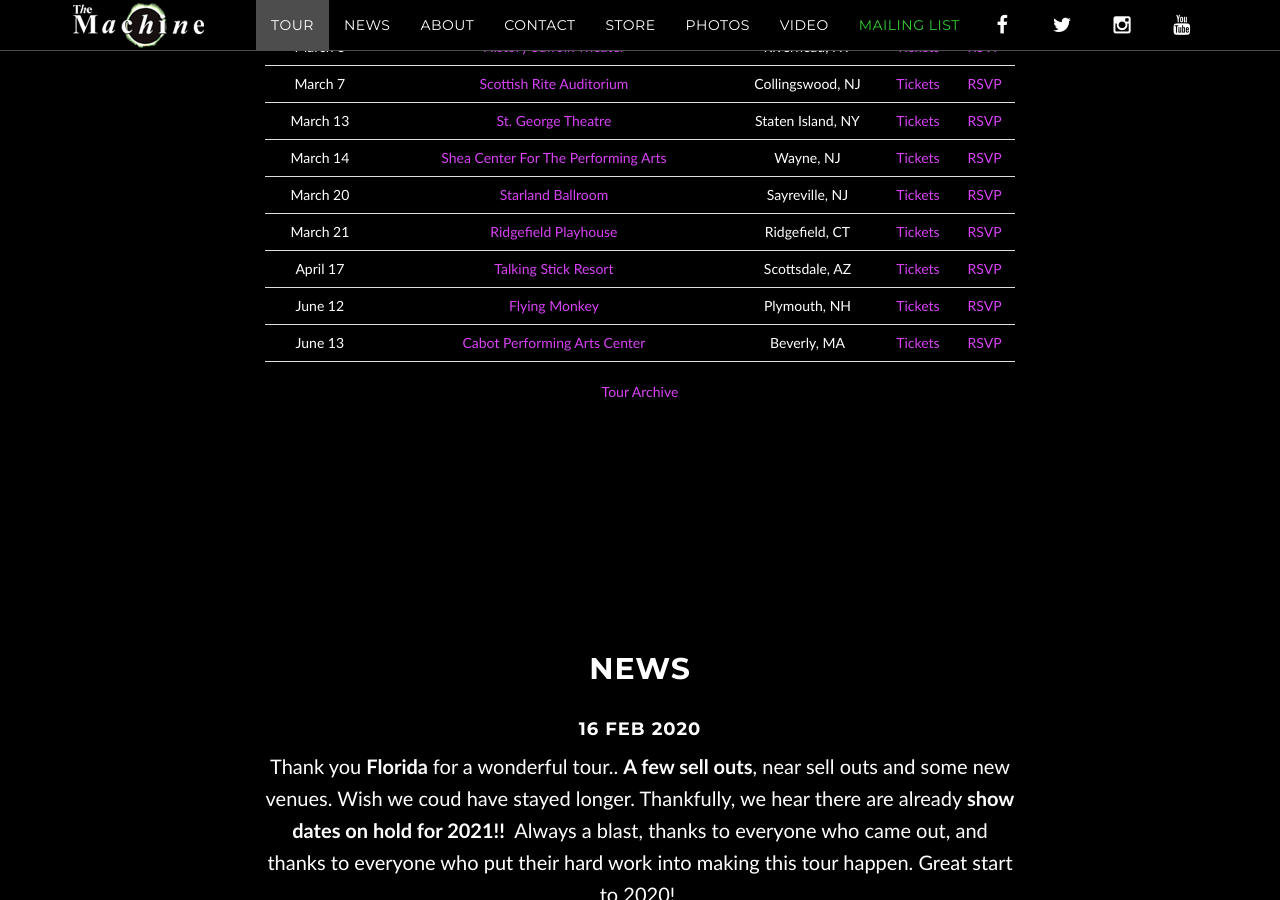
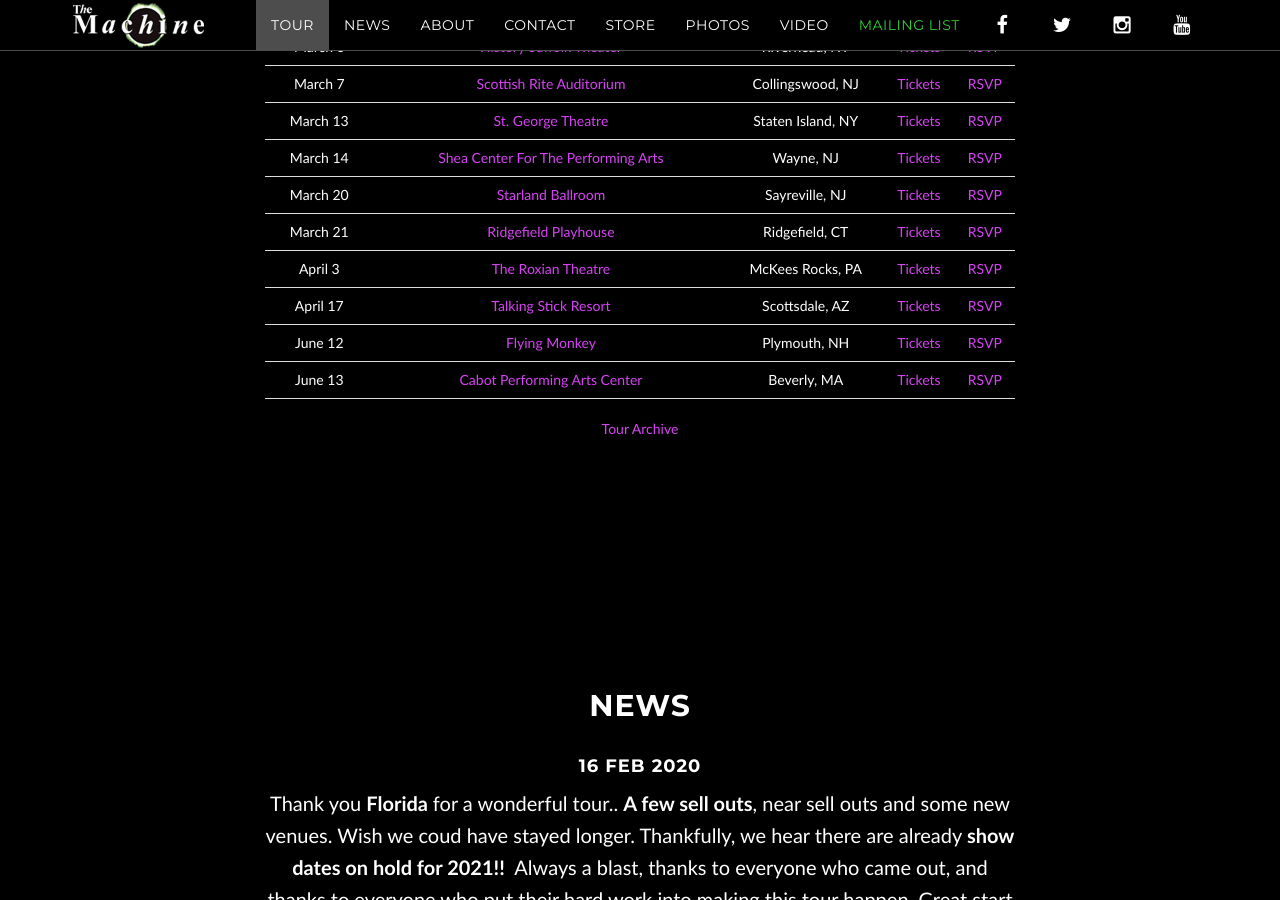
Before and after one commit to machineweb/machineweb.github.io, a Jekyll site: the page built from index.html, in a window 1280 px wide and 900 px high, scrolled down 1084 px. Built offline with Jekyll 4.4.1, drawn with Linux system fonts in a browser that asks for light colours; comment, search, counter and statistics services are not loaded.

Commit message:
New tour item

```diff
--- a/_data/tour.yml
+++ b/_data/tour.yml
@@ -4177,3 +4177,11 @@
     tickets-url: "https://www1.ticketmaster.com/the-machine-scottsdale-arizona-04-17-2020/event/19005829CFFA49D6?irgwc=1&clickid=1m%253AXVVzg%253AxyJT55xTp3WVUkrUknWlAy1RzOZ3Q0&camefrom=CFC_BUYAT_253158&impradid=253158&REFERRAL_ID=tmfeedbuyat253158&wt.mc_id=aff_BUYAT_253158&utm_source=253158-Facebook-%2520TM&impradname=Facebook-%2520TM&utm_medium=affiliate"
     rsvp-url: "https://www.facebook.com/events/605055883629226/"
     order: "1587099600000"
+
+  - date: "April 3 2020"
+    venue: "The Roxian Theatre"
+    venue-url: "http://www.roxiantheatre.com"
+    location: "McKees Rocks, PA"
+    tickets-url: "https://www.roxianlive.com/e/the-machine-plays-pink-floyd-s-wish-you-were-here-and-animals--93012489861/"
+    rsvp-url: "https://www.facebook.com/events/222393925583725/"
+    order: "1585890000000"
```
